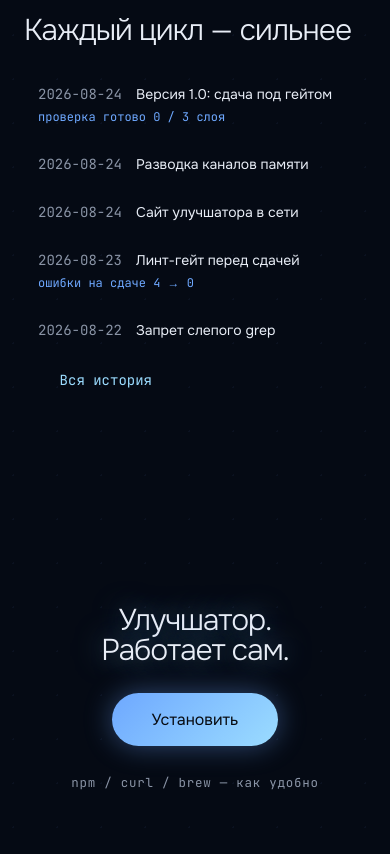
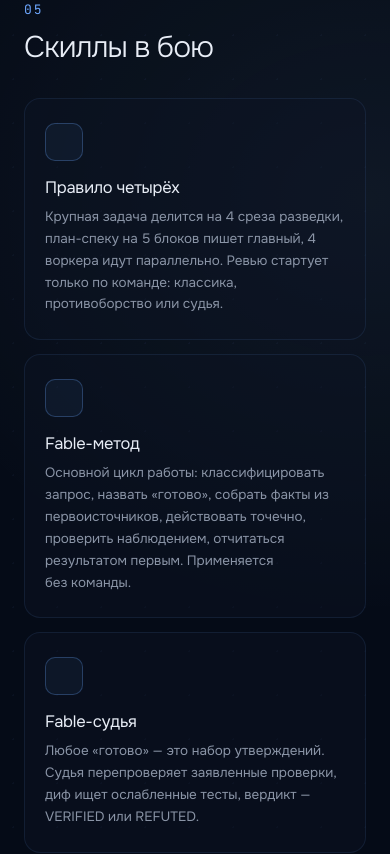
Before and after one commit to grebeshok105/uluchshator-site, a Next.js app: page / in a window 390 px wide. Shown: the part 5821-6675 px from the top of the page. Built offline with nearby package versions, Linux system fonts and the light colour scheme.

Commit message:
feat: skills in action section — rule of four, fable line, bootstrapper, nodumb, frontend

```diff
--- a/app/page.tsx
+++ b/app/page.tsx
@@ -6,6 +6,7 @@ import Manifest from "@/components/Manifest";
 import Features from "@/components/Features";
 import HowItWorks from "@/components/HowItWorks";
 import Stats from "@/components/Stats";
+import SkillsSection from "@/components/SkillsSection";
 import ChangeLog from "@/components/ChangeLog";
 import FinalCTA from "@/components/FinalCTA";
 
@@ -37,6 +38,9 @@ export default async function Home() {
         <Stats />
       </Reveal>
       <Reveal delay={60}>
+        <SkillsSection />
+      </Reveal>
+      <Reveal delay={60}>
         <ChangeLog entries={logEntries} />
       </Reveal>
       <Reveal delay={50}>
--- a/components/ChangeLog.tsx
+++ b/components/ChangeLog.tsx
@@ -5,7 +5,7 @@ import styles from "./ChangeLog.module.css";
 export default function ChangeLog({ entries }: { entries: Entry[] }) {
   return (
     <section className={styles.log}>
-      <p className={styles.number}>05</p>
+      <p className={styles.number}>06</p>
       <h2 className={styles.heading}>Каждый цикл — сильнее</h2>
       <div className={styles.rows}>
         {entries.map((e) => (
--- /dev/null
+++ b/components/SkillsSection.module.css
@@ -0,0 +1,96 @@
+.skills {
+  background: rgba(12, 22, 38, 0.22);
+  border-top: 1px solid var(--hairline);
+  border-bottom: 1px solid var(--hairline);
+  padding: 112px 24px;
+}
+
+.inner {
+  max-width: 1280px;
+  margin: 0 auto;
+}
+
+.number {
+  font-family: var(--font-mono);
+  font-size: 13px;
+  color: var(--glow-a);
+  letter-spacing: 0.15em;
+  margin-bottom: 14px;
+}
+
+.heading {
+  font-family: var(--font-display);
+  font-weight: 300;
+  font-size: clamp(30px, 4.5vw, 54px);
+  line-height: 1;
+  letter-spacing: -0.03em;
+  margin-bottom: 8px;
+}
+
+.grid {
+  display: grid;
+  grid-template-columns: repeat(4, 1fr);
+  gap: 14px;
+  margin-top: 36px;
+}
+
+.card {
+  border: 1px solid rgba(110, 168, 255, 0.1);
+  border-radius: 16px;
+  padding: 24px 20px;
+  background: rgba(13, 22, 38, 0.4);
+  transition:
+    border-color 0.35s var(--ease),
+    transform 0.6s var(--ease),
+    box-shadow 0.35s var(--ease);
+}
+
+.card:hover {
+  border-color: rgba(110, 168, 255, 0.38);
+  transform: translateY(-3px);
+  box-shadow: 0 0 24px rgba(110, 168, 255, 0.1);
+}
+
+.iconBox {
+  display: inline-flex;
+  align-items: center;
+  justify-content: center;
+  width: 38px;
+  height: 38px;
+  margin-bottom: 16px;
+  border: 1px solid rgba(110, 168, 255, 0.28);
+  border-radius: 10px;
+  background: rgba(110, 168, 255, 0.06);
+}
+
+.icon {
+  width: 18px;
+  height: 18px;
+  color: var(--glow-a);
+}
+
+.title {
+  font-family: var(--font-display);
+  font-weight: 400;
+  font-size: 16.5px;
+  letter-spacing: -0.015em;
+  margin-bottom: 8px;
+}
+
+.text {
+  color: var(--text-dim);
+  font-size: 13.5px;
+  line-height: 1.62;
+}
+
+@media (max-width: 980px) {
+  .grid {
+    grid-template-columns: repeat(2, 1fr);
+  }
+}
+
+@media (max-width: 620px) {
+  .grid {
+    grid-template-columns: 1fr;
+  }
+}
--- /dev/null
+++ b/components/SkillsSection.tsx
@@ -0,0 +1,69 @@
+import { asset } from "@/lib/asset";
+import styles from "./SkillsSection.module.css";
+
+const SKILLS = [
+  {
+    icon: "pipe",
+    title: "Правило четырёх",
+    text: "Крупная задача делится на 4 среза разведки, план-спеку на 5 блоков пишет главный, 4 воркера идут параллельно. Ревью стартует только по команде: классика, противоборство или судья.",
+  },
+  {
+    icon: "loop",
+    title: "Fable-метод",
+    text: "Основной цикл работы: классифицировать запрос, назвать «готово», собрать факты из первоисточников, действовать точечно, проверить наблюдением, отчитаться результатом первым. Применяется без команды.",
+  },
+  {
+    icon: "gate",
+    title: "Fable-судья",
+    text: "Любое «готово» — это набор утверждений. Судья перепроверяет заявленные проверки, диф ищет ослабленные тесты, вердикт — VERIFIED или REFUTED.",
+  },
+  {
+    icon: "db",
+    title: "Fable-домен",
+    text: "Генератор скиллов под конкретный сектор: пошаговый процесс, flowchart, адаптер и тест-ловушка. Один бандл — готовый доменный рецепт.",
+  },
+  {
+    icon: "loop",
+    title: "Fable-цикл",
+    text: "Автономная работа витками: каждый виток — полный цикл, следующий стартует с нового угла. Стоп по числу витков, времени или критерию готовности.",
+  },
+  {
+    icon: "bolt",
+    title: "Улучшатор",
+    text: "Инспектор проекта перед агентной работой: read-only аудит, журнал фактов, предложение правок и установка только после подтверждения. Ничего, кроме локальных файлов проекта.",
+  },
+  {
+    icon: "skill",
+    title: "Nodumb",
+    text: "Стоп перед первой идеей: сверка «правильная ли задача», «честный ли масштаб», «новый ли факт». Дорогие развилки проходят через варианты, а не через догадку.",
+  },
+  {
+    icon: "term",
+    title: "Frontend-диспетчер",
+    text: "14 маршрутов от типа задачи к профильному скиллу: дизайн-системы, анти-слоуп-минимум, проверка живым браузером. Четвёртый бутстрап каждой сессии.",
+  },
+];
+
+export default function SkillsSection() {
+  return (
+    <section className={styles.skills}>
+      <div className={styles.inner}>
+        <p className={styles.number}>05</p>
+        <h2 className={styles.heading}>Скиллы в бою</h2>
+        <div className={styles.grid}>
+          {SKILLS.map((s) => (
+            <div key={s.title} className={styles.card}>
+              <span className={styles.iconBox}>
+                <svg className={styles.icon} aria-hidden>
+                  <use href={asset(`/icons/${s.icon}.svg#icon`)} />
+                </svg>
+              </span>
+              <h3 className={styles.title}>{s.title}</h3>
+              <p className={styles.text}>{s.text}</p>
+            </div>
+          ))}
+        </div>
+      </div>
+    </section>
+  );
+}
```
